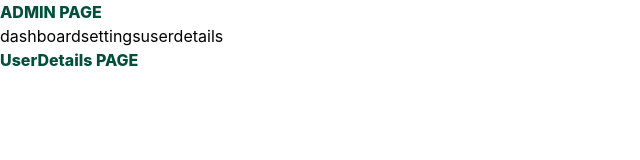
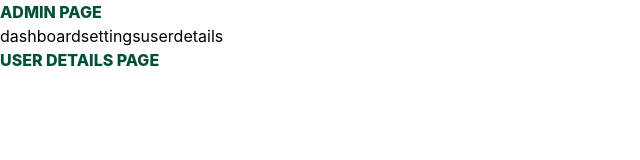
Before and after one commit to neyaaexe/class-mernstackproject, a React app in the folder frontend/: page /admin/userdetails in a window 1280 px wide. Shown: the top 160 px of the page, without its empty margins (0-640 px from the left). Built offline with nearby package versions, Linux system fonts and the light colour scheme; the HTML template or start-up script is replaced by a standard one.

Commit message:
11:49|27/11/26

```diff
--- a/frontend/src/pages/Admin/userdetails.jsx
+++ b/frontend/src/pages/Admin/userdetails.jsx
@@ -2,7 +2,7 @@ function UserDetails()
 {
     return(
         <>
-        <div className="text-emerald-900 font-extrabold font-sans">UserDetails PAGE</div>
+        <div className="text-emerald-900 font-extrabold font-sans">USER DETAILS PAGE</div>
         </>
     )
 }
```
